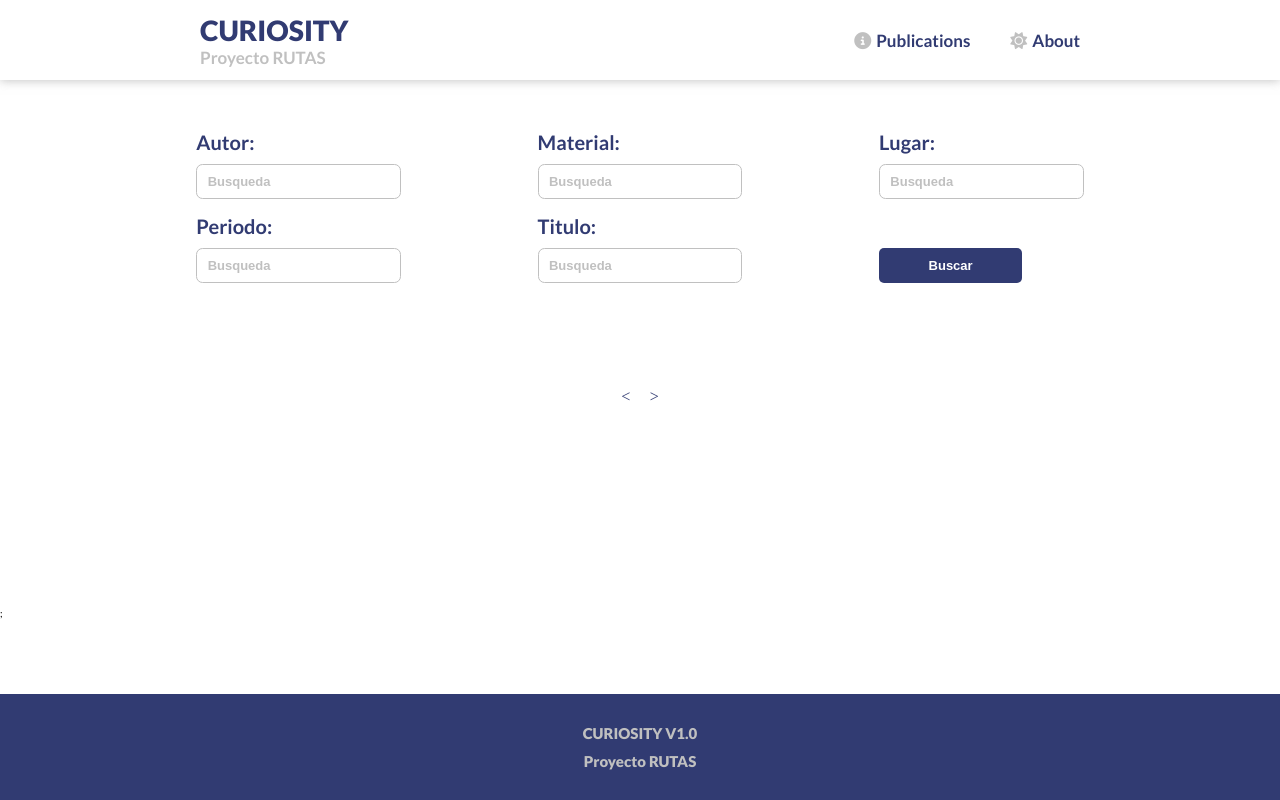
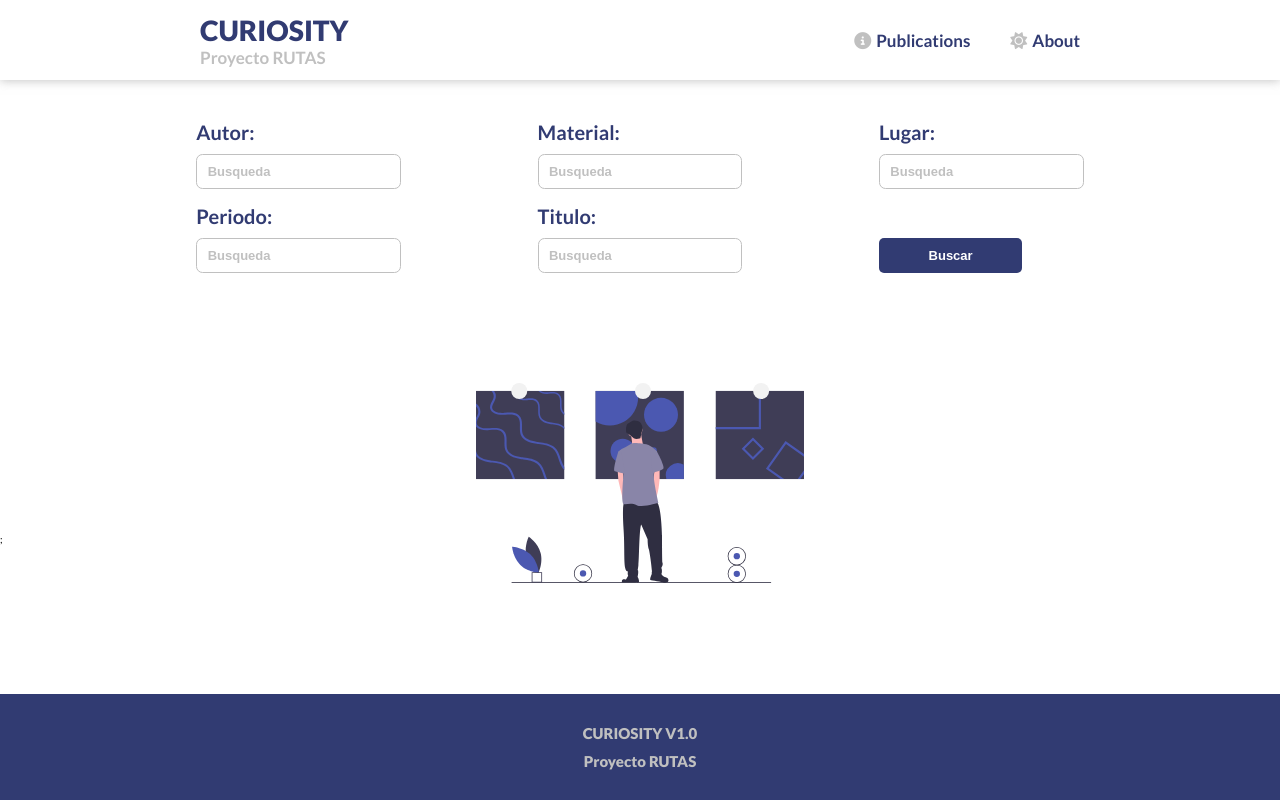
Before and after one commit to CuriositySofware/WEB, a React (Create React App) app: page / in a window 1280 px wide. Built offline with nearby package versions, Linux system fonts and the light colour scheme.

Commit message:
add images

```diff
--- /dev/null
+++ b/src/assets/index.js
@@ -0,0 +1,2 @@
+export { default as main } from "./mainImage.svg";
+export { default as noResults } from "./noResults.svg";
--- a/src/components/Input.js
+++ b/src/components/Input.js
@@ -1,6 +1,6 @@
 import React from "react";
 
-export default function Input({ label, setfields, name, fields }) {
+export default function Input({ label, setfields, name, fields, empty }) {
   const handleOnChange = ({ target }) => {
     setfields({
       ...fields,
@@ -8,12 +8,14 @@ export default function Input({ label, setfields, name, fields }) {
     });
   };
   return (
-    <div className="input-container">
+    <div className={`input-container`}>
       <label>{label}: </label>
       <input
         type="text"
         placeholder="Busqueda"
+        className={empty ? "empty" : ""}
         name={name}
+        autoComplete="off"
         onChange={(e) => handleOnChange(e)}
       />{" "}
     </div>
--- a/src/styles/components/_input.scss
+++ b/src/styles/components/_input.scss
@@ -20,7 +20,7 @@
         border-radius: 0.5em;
 
         &:focus{
-            box-shadow: 0px 0px 5px 0px rgba(49,59,114,0.75);
+            box-shadow: 0px 0px 3px 0px rgba(49,59,114,0.75);
             transition: box-shadow 0.5s;
         }
 
@@ -30,4 +30,9 @@
         }
 
     }
+
+    .empty {
+        box-shadow: 0px 0px 3px 0px rgba(255, 0, 0, 0.75);
+        transition: box-shadow 0.5s;
+    }
 }
--- a/src/styles/utils/_variables.scss
+++ b/src/styles/utils/_variables.scss
@@ -5,3 +5,4 @@ $hover: #462255;
 $input-text: #727171;
 $yellow: #FD9251;
 $gray: #c0c0c0;
+$lightGray: #dadada
--- a/src/styles/views/_home.scss
+++ b/src/styles/views/_home.scss
@@ -2,7 +2,44 @@
     max-width: 1440px;
     width: 80%;
     margin: auto;
-    padding: 5rem 0 20rem 0;
+    padding: 4rem 0 20rem 0;
+    position: relative;
+
+    .image-container{
+        position: absolute;
+        width: 40%;
+        left: 0;
+        right: 0;
+        bottom: -5rem;
+        margin: auto;
+        display: flex;
+        justify-content: center;
+        align-items: center;
+
+        .noResult{
+            width: 50%;
+        }
+
+        .pristine{
+            width: 80%;
+        }
+
+        span{
+            font-weight: 900;
+            color: gray;
+            font-size: 3rem;
+            margin-right: 1.5rem;
+            text-align: center;
+        }
+    }
+
+    .loader-container{
+        position: absolute;
+        display: flex;
+        justify-content: center;
+        width: 100%;
+        bottom: 7rem;
+    }
 
     .row{
         display: flex;
@@ -42,6 +79,13 @@
             align-items: center;
             justify-content: center;
         }
+
+        .disabled{
+            background: $lightGray;
+            color: $primary;
+
+            transition: all 0.4s;
+        }
     }
 
 }
--- a/src/views/Home/Home.js
+++ b/src/views/Home/Home.js
@@ -1,5 +1,5 @@
-import { chunk, range } from "lodash";
-import React, { useState } from "react";
+import { chunk, range, set } from "lodash";
+import React, { useEffect, useState } from "react";
 import Card from "../../components/Card";
 import Input from "../../components/Input";
 import Pagination from "../../components/Pagination";
@@ -8,6 +8,7 @@ import Header from "../../shared/Header";
 import { search } from "../../services/search";
 import "react-loader-spinner/dist/loader/css/react-spinner-loader.css";
 import Loader from "react-loader-spinner";
+import { main, noResults } from "../../assets";
 export default function Home() {
   const [pages, setpages] = useState([]);
   const [fields, setfields] = useState({
@@ -19,8 +20,16 @@ export default function Home() {
   });
   const [activePage, setactivePage] = useState(1);
   const [loading, setloading] = useState(false);
+  const [pristine, setpristine] = useState(true);
+  const [empty, setempty] = useState(false);
+
+  const allFieldsAreEmpty = () => {
+    return Object.values(fields).every((value) => !value);
+  };
 
   const submit = async () => {
+    if (!allFieldsAreEmpty()) {
+      setpristine(false);
       setloading(true);
       try {
         const response = await search(fields);
@@ -32,7 +41,14 @@ export default function Home() {
       } finally {
         setloading(false);
       }
+    } else {
+      setempty(true);
+    }
   };
+
+  useEffect(() => {
+    setempty(false);
+  }, [fields]);
 
   return (
     <>
@@ -44,18 +60,21 @@ export default function Home() {
             setfields={setfields}
             fields={fields}
             name="author"
+            empty={empty}
           />
           <Input
             label="Material"
             setfields={setfields}
             fields={fields}
             name="material"
+            empty={empty}
           />
           <Input
             label="Lugar"
             setfields={setfields}
             fields={fields}
             name="place"
+            empty={empty}
           />
         </div>
         <div className="row">
@@ -64,29 +83,47 @@ export default function Home() {
             setfields={setfields}
             fields={fields}
             name="period"
+            empty={empty}
           />
           <Input
             label="Titulo"
             setfields={setfields}
             fields={fields}
             name="title"
+            empty={empty}
           />
           <div className="control">
-            <button onClick={() => submit()}>
-              {loading ? (
-                <Loader
-                  type="Circles"
-                  color="#ffff"
-                  height={20}
-                  width={20}
-                  visible={true}
-                />
-              ) : (
-                "Buscar"
-              )}
+            <button
+              onClick={() => submit()}
+              disabled={loading}
+              className={loading ? "disabled" : ""}
+            >
+              Buscar
             </button>
           </div>
         </div>
+        {pristine && (
+          <div className="image-container">
+            <img src={main} alt="" className="pristine" />
+          </div>
+        )}
+        {!pristine && pages.length === 0 && !loading && (
+          <div className="image-container">
+            <span>No hay resultados</span>
+            <img src={noResults} alt="" className="noResult" />
+          </div>
+        )}
+        {loading && (
+          <div className="loader-container">
+            <Loader
+              type="Circles"
+              color="#313B72"
+              height={100}
+              width={100}
+              visible={true}
+            />
+          </div>
+        )}
         <div className="cards-container">
           {chunk(pages[activePage - 1], 4).map((row) => (
             <div className="cards-row">
@@ -96,11 +133,13 @@ export default function Home() {
             </div>
           ))}
         </div>
+        {pages.length > 0 && !loading && (
           <Pagination
             numberOfPages={pages.length}
             activePage={activePage}
             setactivePage={setactivePage}
           />
+        )}
       </div>
       <Footer />;
     </>
```
Also changed, not shown: src/assets/mainImage.svg (added), src/assets/noResults.svg (added). Lines whose indentation alone changed are shown as unchanged.
